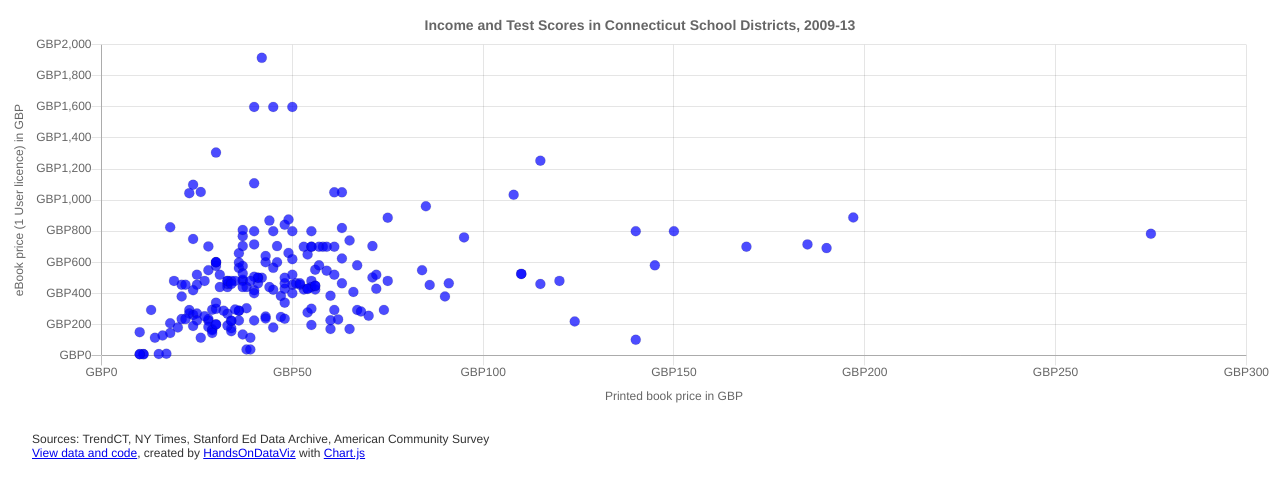
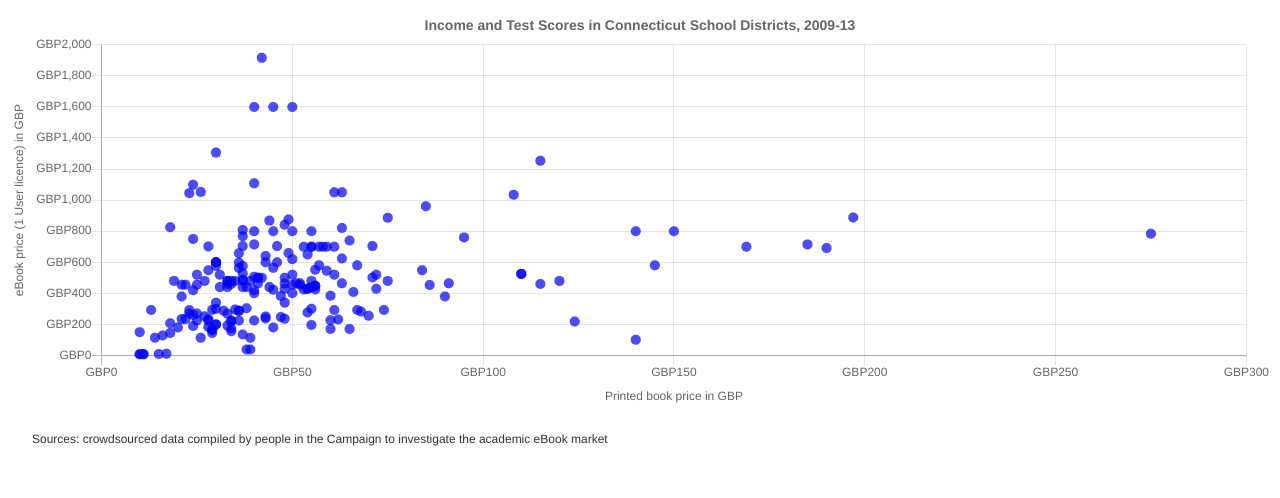
Before and after one commit to johnmeasey/eBooks-prices, a plain HTML site: page index.html in a window 1280 px wide. Drawn offline with nearby package versions, Linux system fonts and the light colour scheme.

Commit message:
Update index.html

```diff
--- a/index.html
+++ b/index.html
@@ -2,7 +2,7 @@
 <html lang="en">
 
   <head>
-    <title>Chart.js Scatter Chart Template by handsondataviz.org</title>
+    <title>Difference between eBook prices and print prices for academic books</title>
     <meta name="viewport" content="width=device-width, initial-scale=1.0">
     <meta charset="utf-8">
 
@@ -21,11 +21,8 @@
     <canvas id="container" style="width:100%; height:400px;"></canvas>
 
     <p style="font-family: Helvetica; color: #333; padding: 1em 2em; font-size: 12px">
-      Sources: TrendCT, NY Times, Stanford Ed Data Archive, American Community Survey
+      Sources: crowdsourced data compiled by people in the Campaign to investigate the academic eBook market
       <br>
-      <a href="https://github.com/HandsOnDataViz/chartjs-scatter">View data and code</a>,
-      created by <a href="https://handsondataviz.org/">HandsOnDataViz</a>
-      with <a href="https://www.chartjs.org/">Chart.js</a>
     </p>
 
     <script src="script.js"></script>
```
